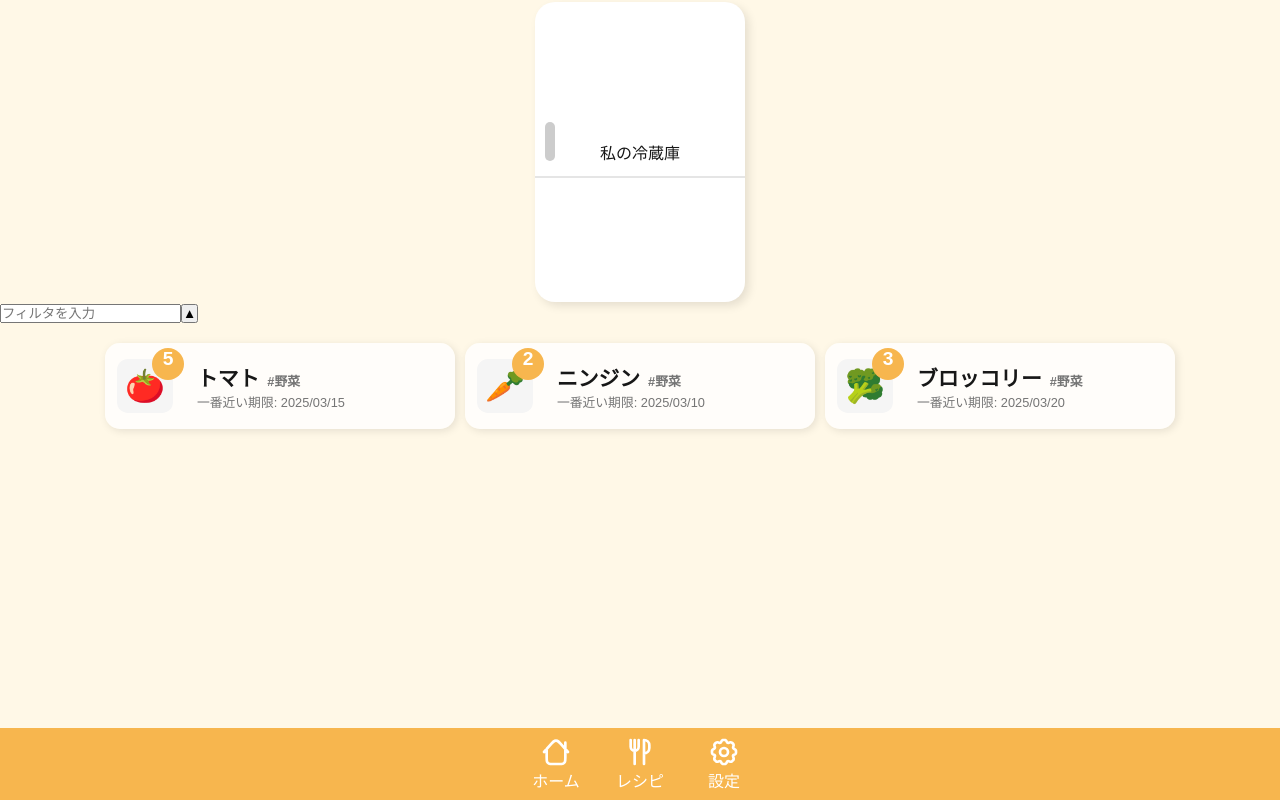
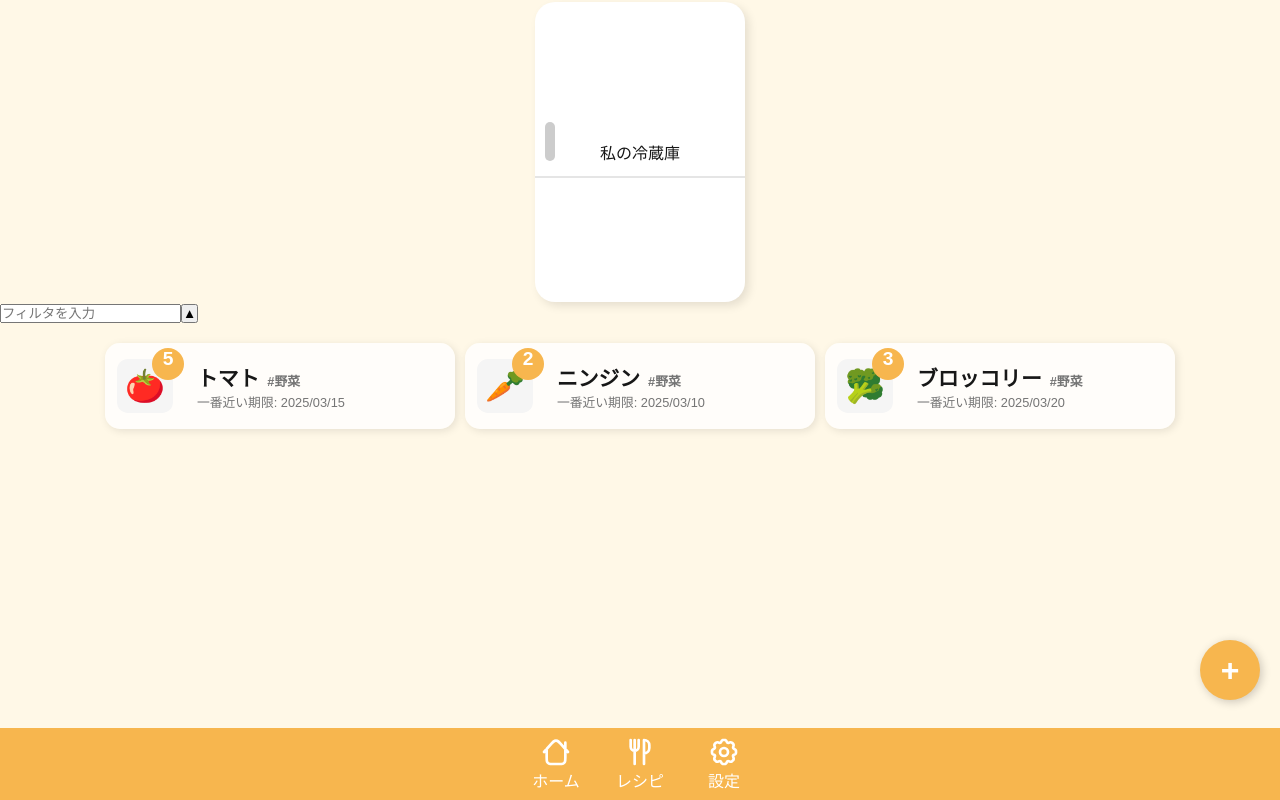
Before and after one commit to yut0takagi/HackathonNo45, a Next.js app: page /fridge in a window 1280 px wide. Built offline with nearby package versions, Linux system fonts and the light colour scheme; a web font is replaced by a local one.

Commit message:
Feat: 記録ボタンを作成

```diff
--- a/app/(authenticated)/fridge/page.module.scss
+++ b/app/(authenticated)/fridge/page.module.scss
@@ -80,3 +80,28 @@
         }
     }
 }
+
+.addButton {
+    position: fixed;
+    bottom: 100px;
+    right: 20px;
+    width: 60px;
+    height: 60px;
+    background-color: #f7b64e; // メインカラー
+    color: white;
+    font-size: 2rem;
+    font-weight: bold;
+    border: none;
+    border-radius: 50%;
+    box-shadow: 2px 2px 10px rgba(0, 0, 0, 0.2);
+    display: flex;
+    align-items: center;
+    justify-content: center;
+    cursor: pointer;
+    transition: 0.2s;
+
+    &:hover {
+      background-color: darken(#f7b64e, 10%);
+      transform: scale(1.1);
+    }
+  }
--- a/app/(authenticated)/fridge/page.tsx
+++ b/app/(authenticated)/fridge/page.tsx
@@ -128,6 +128,9 @@ export default function Home() {
             </li>
           ))}
         </ul>
+        <button className={styles.addButton} onClick={() => alert("登録画面へ")}>
+          +
+        </button>
       </main>
     </>
   );
```
